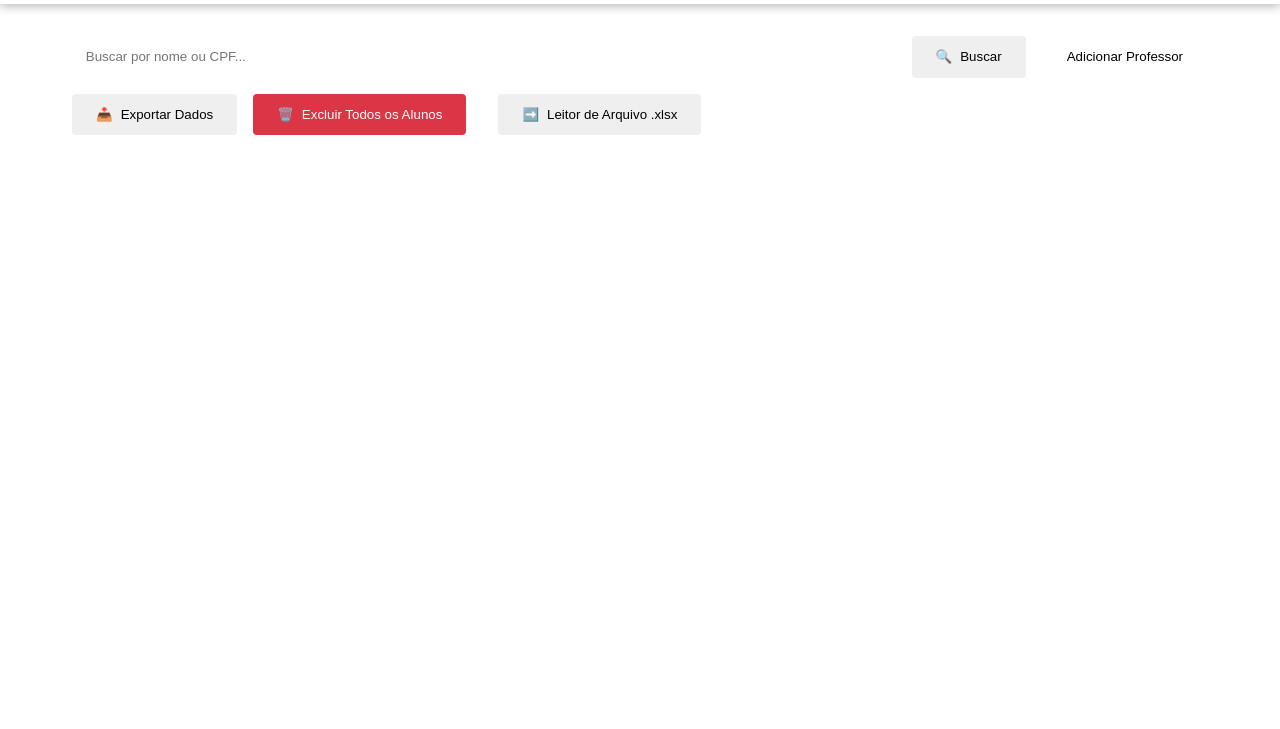
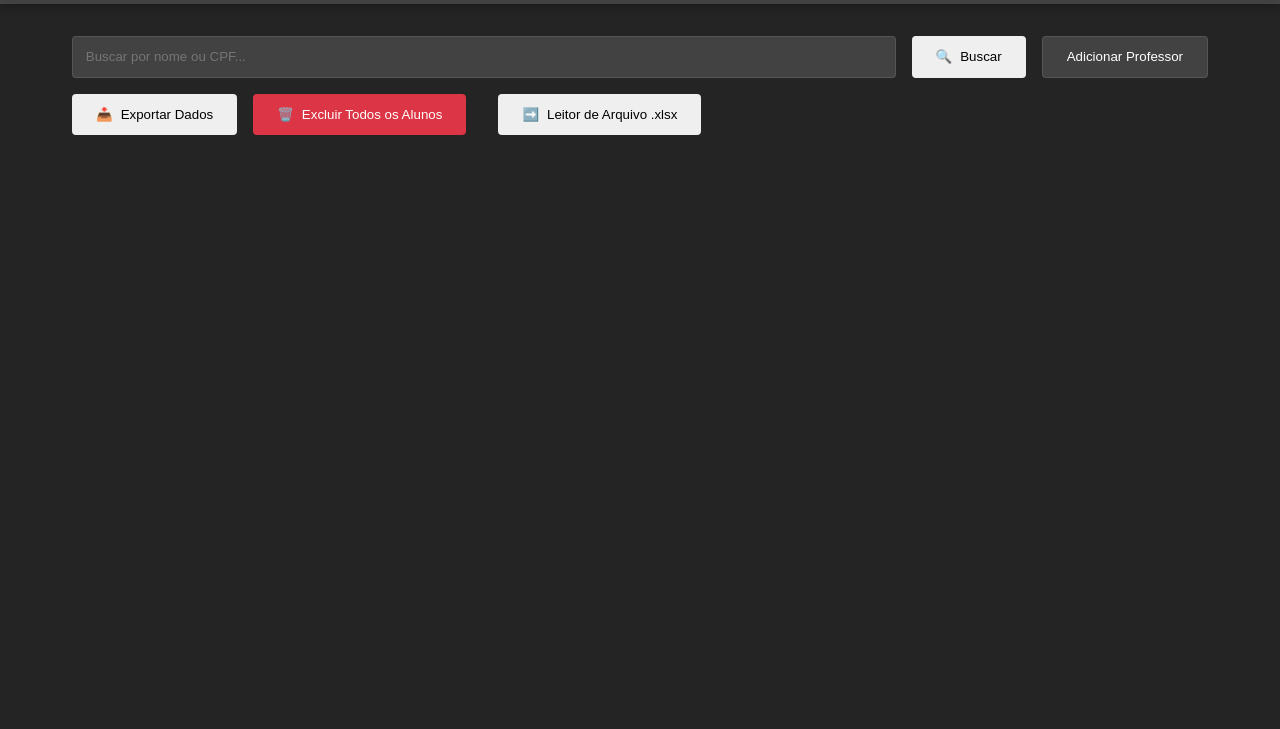
Before and after one commit to RothGorham/PROJETO-MATH, a website: page public/presenca.html in a window 1280 px wide. Shown: the part 71-800 px from the top of the page. Drawn offline with Linux system fonts and the light colour scheme; no server answers.

Commit message:
BUGOU presensa.css

```diff
--- a/public/presensa.css
+++ b/public/presensa.css
@@ -1,10 +1,10 @@
-SIETEMA DE PRESENCA MEIO APAGADO
+
 :root {
   --primary-color: #ff0044;
   --background-dark: #242424;
-  --card-background: #000000;
-  --text-light: #ffffff00;
-  --text-gray: #ffffff;
+  --card-background: #424242;
+  --text-light: #ffffff;
+  --text-gray: #888888;
 }
 
 * {
@@ -20,7 +20,7 @@ body {
   min-height: 100vh;
 }
 
-/* Header Styles */
+
 header {
   background-color: var(--card-background);
   padding: 1rem 2rem;
@@ -41,14 +41,14 @@ nav {
   font-weight: 600;
 }
 
-/* Main Content */
+
 main {
   max-width: 1200px;
   margin: 2rem auto;
   padding: 0 2rem;
 }
 
-/* Search Section */
+
 .search-section {
   margin-bottom: 2rem;
 }
@@ -73,7 +73,7 @@ main {
   gap: 1rem;
 }
 
-/* Button Styles */
+
 button {
   padding: 0.8rem 1.5rem;
   border: none;
@@ -124,7 +124,7 @@ button {
   background-color: rgba(255, 255, 255, 0.1);
 }
 
-/* Student Grid */
+
 .students-grid {
   display: grid;
   grid-template-columns: repeat(auto-fill, minmax(300px, 1fr));
@@ -159,7 +159,7 @@ button {
 .student-cpf {
   color: var(--text-gray);
   font-size: 0.9rem;
-  margin-bottom: 1rem; /* Adiciona espaço abaixo do CPF */
+  margin-bottom: 1rem;
 }
 
 .student-actions {
@@ -167,7 +167,7 @@ button {
   gap: 0.5rem;
 }
 
-/* Modal Styles */
+
 .modal {
   display: none;
   position: fixed;
@@ -208,7 +208,7 @@ button {
   cursor: pointer;
 }
 
-/* Form Styles */
+
 .form-group {
   margin-bottom: 1rem;
 }
@@ -244,7 +244,7 @@ input:disabled {
   margin-top: 2rem;
 }
 
-/* Responsive Design */
+
 @media (max-width: 768px) {
   .search-container {
       flex-direction: column;
```
